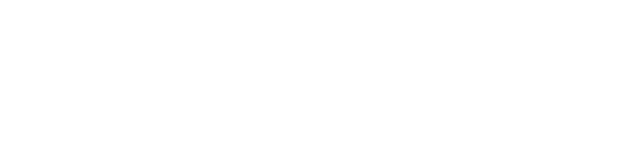
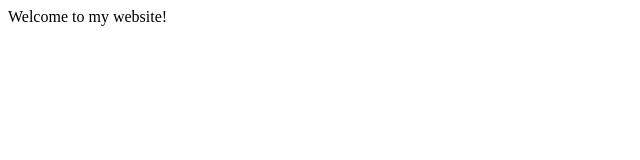
Before and after one commit to Depi-K/Hellol1, a plain HTML site: page depi.html in a window 1280 px wide. Shown: the whole page, without its empty margins (0-640 px from the left). Drawn offline with Linux system fonts and the light colour scheme.

Commit message:
Addding headline

```diff
--- a/depi.html
+++ b/depi.html
@@ -5,6 +5,6 @@
 
     </head>
     <body>
-
+        <ht>Welcome to my website!</ht>
     </body>
 </html>
```
